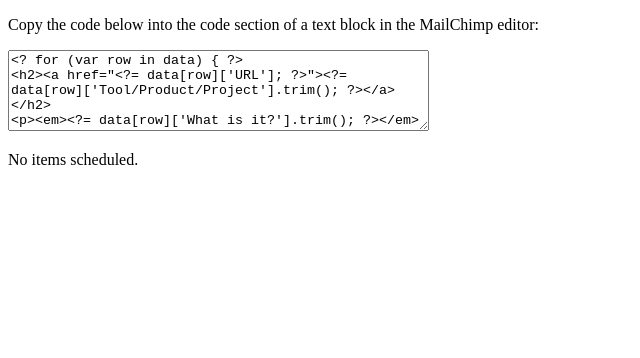
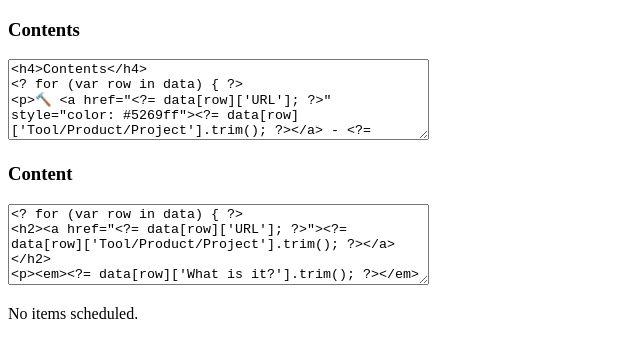
Before and after one commit to consoledotdev/interestingtools-appscript, a plain HTML site: page mailchimp.html in a window 1280 px wide. Shown: the whole page, without its empty margins (0-640 px from the left). Drawn offline with Linux system fonts and the light colour scheme.

Commit message:
Added contents

```diff
--- a/code.js
+++ b/code.js
@@ -26,7 +26,7 @@ function getMCCode() {
     // Create HTML from template
     var html = HtmlService.createTemplateFromFile("mailchimp.html")
         .evaluate()
-        .setHeight(180);
+        .setHeight(300300
 
     // Build title
     var title = "Mailchimp code for " + LibMailchimpHTML.getNextThurs();
--- a/mailchimp.html
+++ b/mailchimp.html
@@ -6,10 +6,15 @@
     <body>
         <? var data = LibMailchimpHTML.getData('All Tools!A1:L50'); ?>
         <? if (Array.isArray(data) && data.length) { ?>
-        <p>
-            Copy the code below into the code section of a text block in the
-            MailChimp editor:
-        </p>
+        <h3>Contents</h3>
+<textarea id="code" name="code" rows="5" cols="50">
+<h4>Contents</h4>
+<? for (var row in data) { ?>
+<p>🔨 <a href="<?= data[row]['URL']; ?>" style="color: #5269ff"><?= data[row]['Tool/Product/Project'].trim(); ?></a> - <?= data[row]['What is it?'].trim(); ?></p>
+<? } ?>
+</textarea>
+
+        <h3>Content</h3>
         <textarea id="code" name="code" rows="5" cols="50">
 <? for (var row in data) { ?>
 <h2><a href="<?= data[row]['URL']; ?>"><?= data[row]['Tool/Product/Project'].trim(); ?></a></h2>
@@ -18,7 +23,7 @@
 <p><strong>What we don&apos;t like:</strong> <?= data[row]['What we dislike'].trim(); ?></p>
 <hr style="border: none; border-top: 2px solid #eaeaea; padding-top: 10px; padding-bottom:0px" />
 <? } ?>
-    </textarea>
+</textarea>
         <? } else { ?>
         <p>No items scheduled.</p>
         <? } ?>
```
